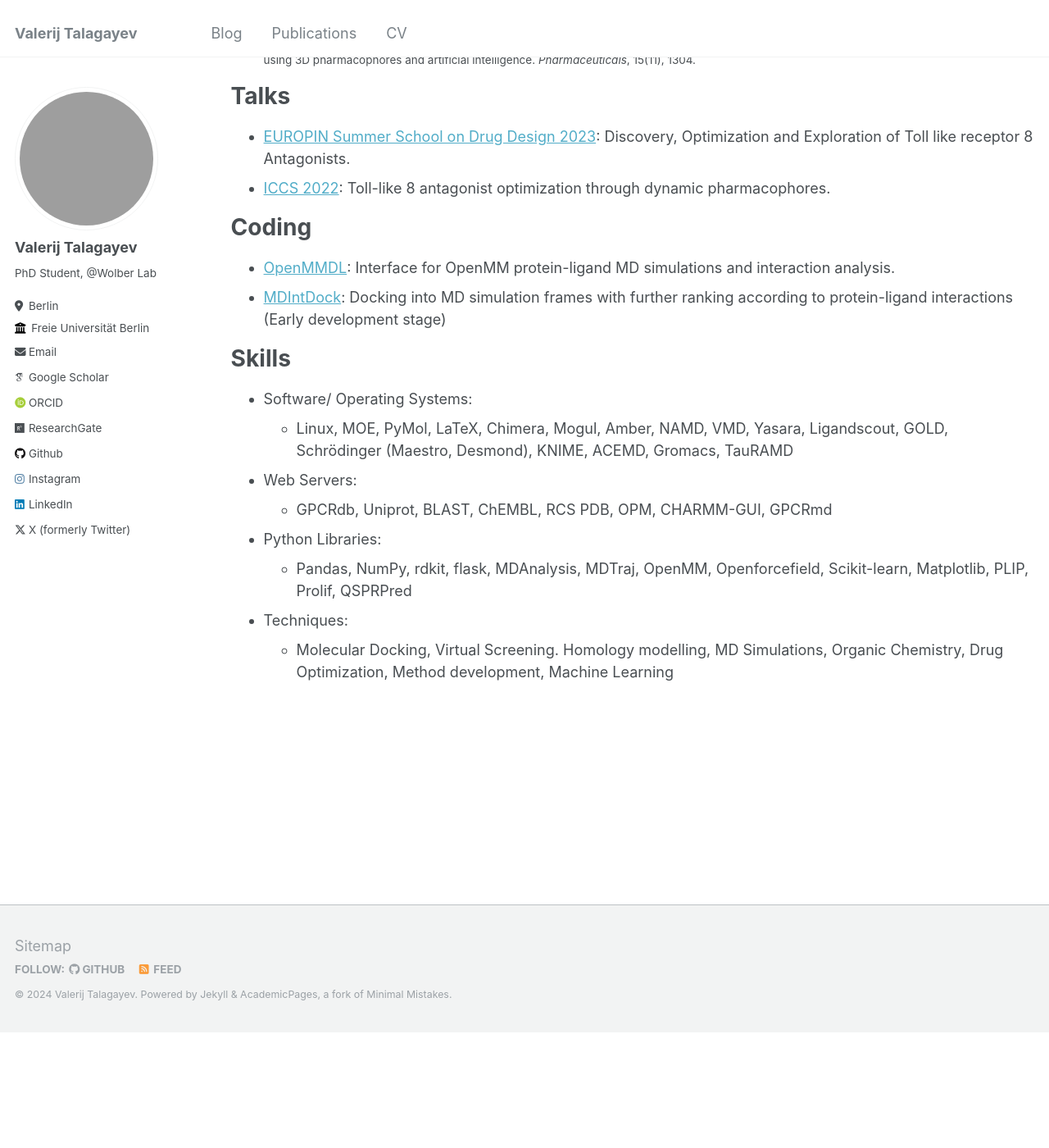
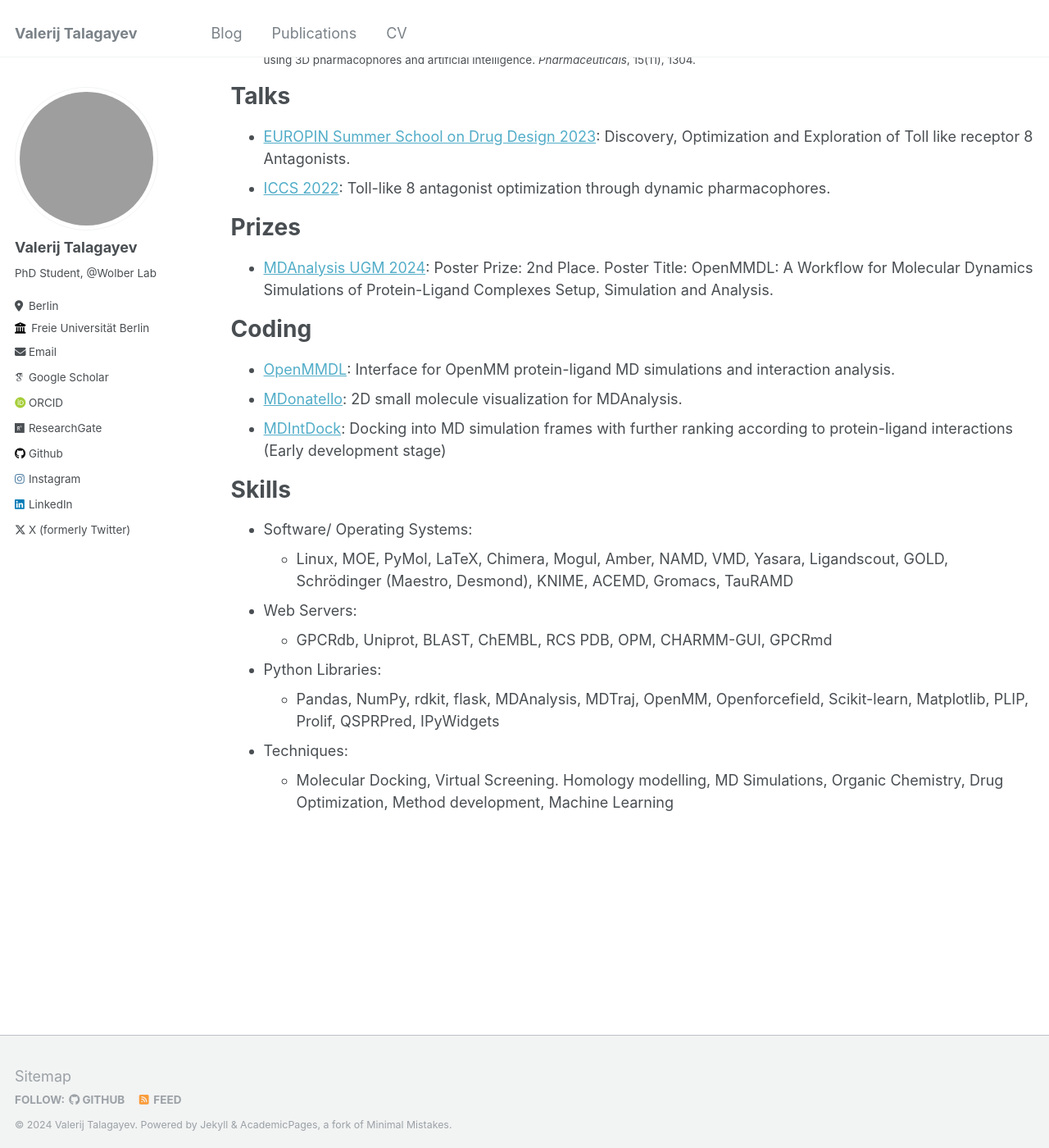
Before and after one commit to talagayev/talagayev11.github.io, a Jekyll site: the page built from _pages/cv.md, in a window 1280 px wide and 1400 px high, scrolled down 2244 px. Shown: the whole window at 82% size. Built offline with Jekyll 4.4.1, drawn with Linux system fonts in a browser that asks for light colours; some web fonts are replaced; before the commit the page ends 3502 px from its top, so only the background shows below that; grey boxes are pictures that could not be loaded.

Commit message:
Update cv.md
Update August 2024

```diff
--- a/_pages/cv.md
+++ b/_pages/cv.md
@@ -73,9 +73,14 @@ Talks
 * [EUROPIN Summer School on Drug Design 2023](https://pharminfo.univie.ac.at/summerschool/2023/): Discovery, Optimization and Exploration of Toll like receptor 8 Antagonists.
 * [ICCS 2022](https://iccs-nl.org/): Toll-like 8 antagonist optimization through dynamic pharmacophores.
 
+Prizes
+======
+* [MDAnalysis UGM 2024](https://www.mdanalysis.org/pages/ugm2024/): Poster Prize: 2nd Place. Poster Title: OpenMMDL: A Workflow for Molecular Dynamics Simulations of Protein-Ligand Complexes Setup, Simulation and Analysis.
+
 Coding
 ======
 * [OpenMMDL](https://github.com/wolberlab/OpenMMDL): Interface for OpenMM protein-ligand MD simulations and interaction analysis.
+* [MDonatello](https://github.com/talagayev/MDonatello): 2D small molecule visualization for MDAnalysis.
 * [MDIntDock](https://github.com/talagayev/MDIntDock): Docking into MD simulation frames with further ranking according to protein-ligand interactions (Early development stage)
 
 Skills
@@ -85,6 +90,6 @@ Skills
 * Web Servers:
   *  GPCRdb, Uniprot, BLAST, ChEMBL, RCS PDB, OPM, CHARMM-GUI, GPCRmd
 * Python Libraries:
-  *   Pandas, NumPy, rdkit, flask, MDAnalysis, MDTraj, OpenMM, Openforcefield, Scikit-learn, Matplotlib, PLIP, Prolif, QSPRPred
+  *   Pandas, NumPy, rdkit, flask, MDAnalysis, MDTraj, OpenMM, Openforcefield, Scikit-learn, Matplotlib, PLIP, Prolif, QSPRPred, IPyWidgets
 * Techniques:
   *  Molecular Docking, Virtual Screening. Homology modelling, MD Simulations, Organic Chemistry, Drug Optimization, Method development, Machine Learning
```
